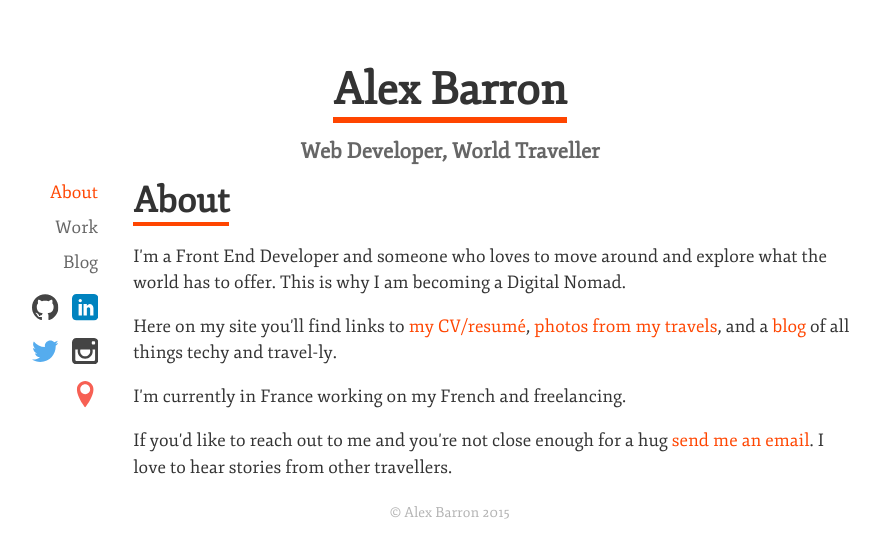
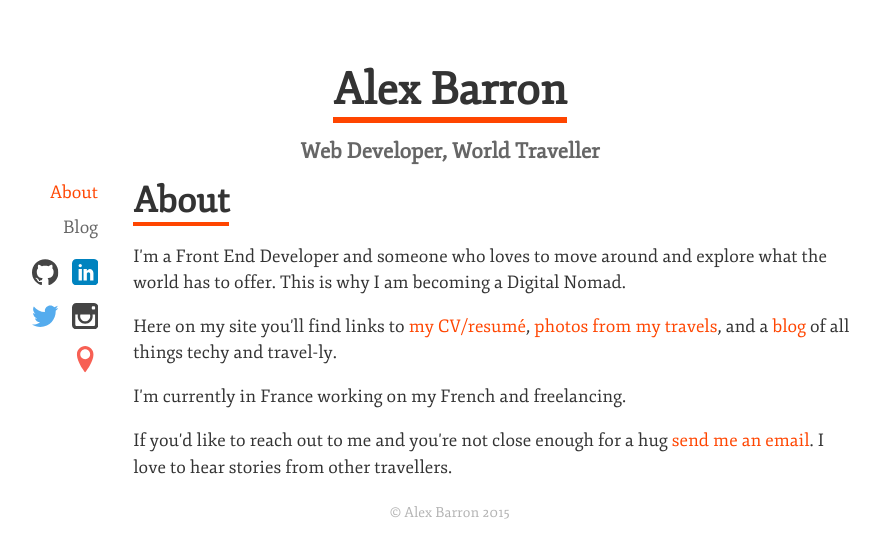
Before and after one commit to abarron87/personal-site, a Jekyll site: the page built from index.html, in a window 1280 px wide. Shown: the top 558 px of the page, without its empty margins (190-1069 px from the left). Built offline with Jekyll 4.4.1, drawn with Linux system fonts in a browser that asks for light colours.

Commit message:
Removed links to work and added CNAME

```diff
--- /dev/null
+++ b/CNAME
@@ -0,0 +1 @@
+alexbarron.co.uk
--- a/_includes/header.html
+++ b/_includes/header.html
@@ -8,9 +8,9 @@
                 <li>
                     <a class="active" href="{{ site.baseurl }}/">About</a>
                 </li>
-                <li>
-                    <a href="{{ site.baseurl }}/work">Work</a>
-                </li>
+                <!--<li>-->
+                    <!--<a href="{{ site.baseurl }}/work">Work</a>-->
+                <!--</li>-->
                 <li>
                     <a href="{{ site.baseurl }}/blog">Blog</a>
                 </li>
@@ -32,9 +32,9 @@
                 <li>
                     <a class="active" href="{{ site.baseurl }}/">About</a>
                 </li>
-                <li>
-                    <a href="{{ site.baseurl }}/work">Work</a>
-                </li>
+                <!--<li>-->
+                    <!--<a href="{{ site.baseurl }}/work">Work</a>-->
+                <!--</li>-->
                 <li>
                     <a href="{{ site.baseurl }}/blog">Blog</a>
                 </li>
```
